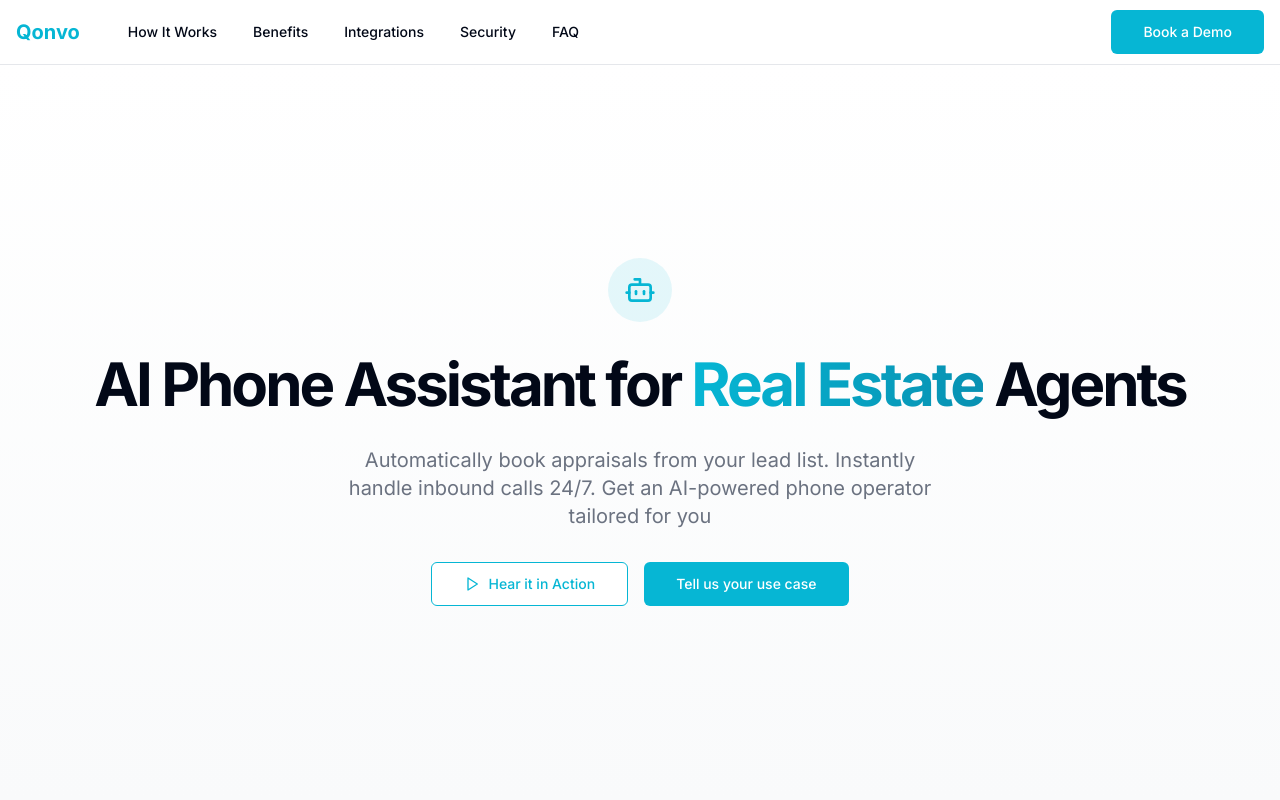
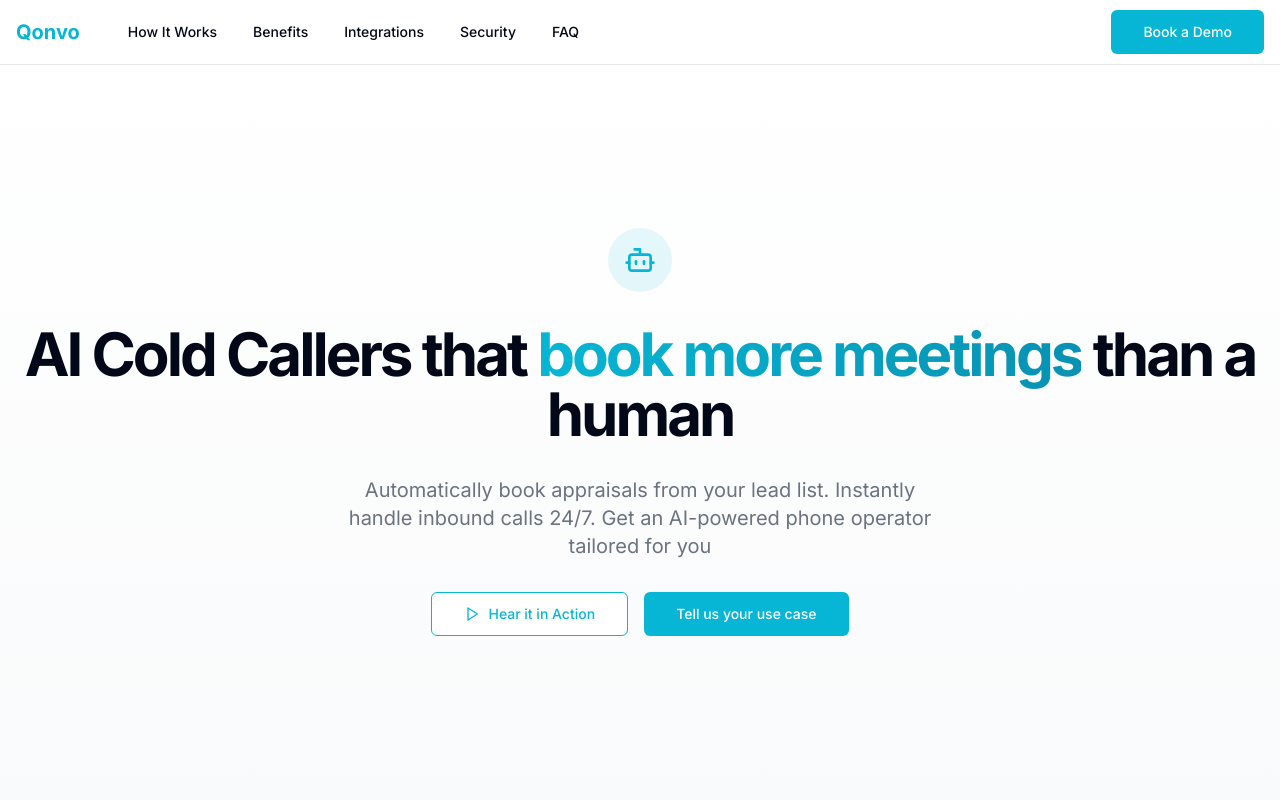
Before and after one commit to Terriously/qonvo, a React (Vite) app: page / in a window 1280 px wide. Shown: the top 800 px of the page. Built offline with nearby package versions, Linux system fonts and the light colour scheme.

Commit message:
Update hero section heading
Update the heading in the hero section to "AI Cold Callers that books more meetings than a human".

```diff
--- a/src/components/Hero.tsx
+++ b/src/components/Hero.tsx
@@ -1,3 +1,4 @@
+
 import { Button } from "@/components/ui/button";
 import { ArrowRight, Bot, Play, Pause } from "lucide-react";
 import { toggleAudio, isAudioPlaying } from "@/utils/audio";
@@ -26,7 +27,7 @@ const Hero = () => {
             <Bot className="w-8 h-8 text-primary" />
           </div>
           <h1 className="text-4xl md:text-6xl font-bold tracking-tighter animate-fadeIn">
-            AI Phone Assistant for <span className="gradient-text">Real Estate</span> Agents
+            AI Cold Callers that <span className="gradient-text">book more meetings</span> than a human
           </h1>
           <p className="max-w-[600px] text-gray-500 md:text-xl dark:text-gray-400 animate-fadeIn" style={{ animationDelay: "0.1s" }}>
             Automatically book appraisals from your lead list. Instantly handle inbound calls 24/7. Get an AI-powered phone operator tailored for you
```
